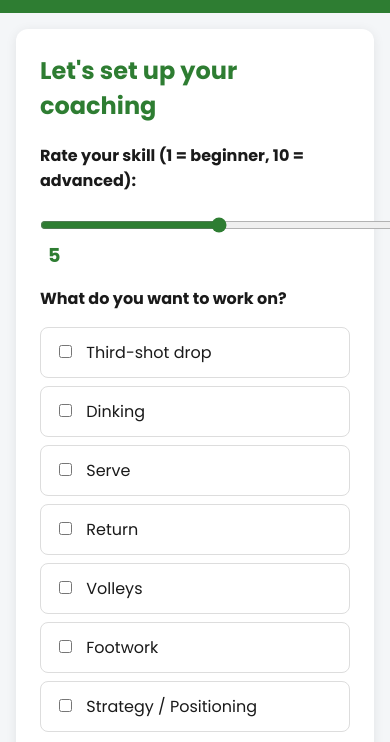
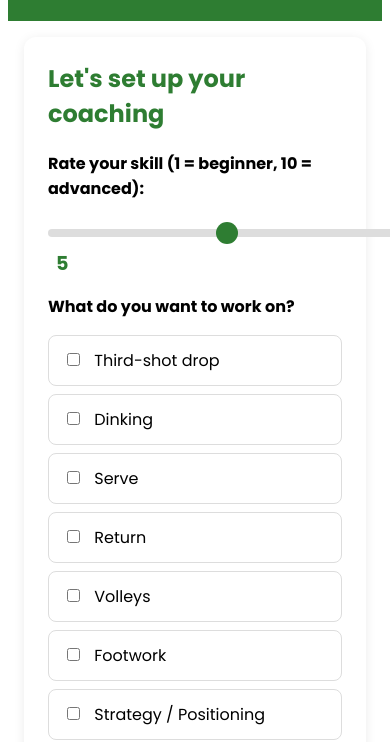
Before and after one commit to AryanG41/omnipickle, a plain HTML site: page index.html in a window 390 px wide. Shown: the part 135-877 px from the top of the page. Drawn offline with Linux system fonts and the light colour scheme.

Commit message:
more adaptability for iphone users

```diff
--- a/style.css
+++ b/style.css
@@ -1,6 +1,5 @@
-{
-  box-sizing: border-box;
-}
+
+box-sizing: border-box;
 body {
   font-family: system-ui, sans-serif;
   margin: 0;
@@ -42,9 +41,33 @@ h2 {
 
 /* Skill slider */
 input[type="range"] {
+  -webkit-appearance: none;
+  appearance: none;
   width: 100%;
-  accent-color: #2e7d32;
-  margin: 8px 0;
+  height: 8px;
+  border-radius: 4px;
+  background: #ddd;
+  outline: none;
+  margin: 12px 0;
+}
+
+input[type="range"]::-webkit-slider-thumb {
+  -webkit-appearance: none;
+  appearance: none;
+  width: 22px;
+  height: 22px;
+  border-radius: 50%;
+  background: #2e7d32;
+  cursor: pointer;
+}
+
+input[type="range"]::-moz-range-thumb {
+  width: 22px;
+  height: 22px;
+  border: none;
+  border-radius: 50%;
+  background: #2e7d32;
+  cursor: pointer;
 }
 
 #skillValue {
```
